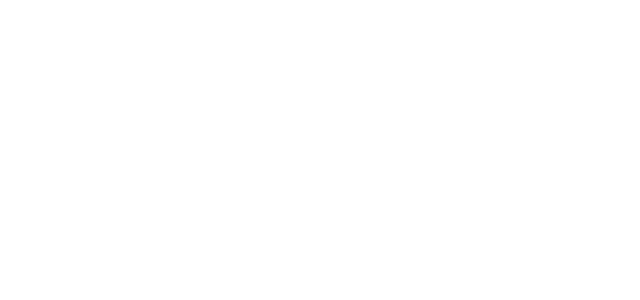
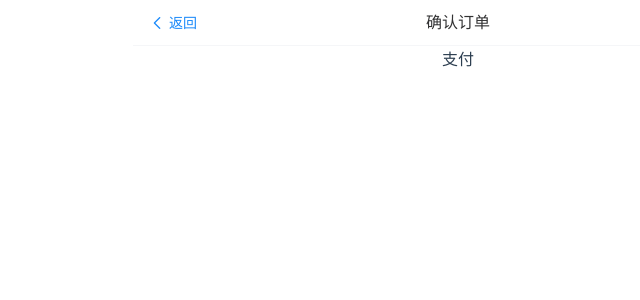
Before and after one commit to FutureWhite/Shopping, a Vue app: page /Home/Order in a window 1280 px wide. Before the commit this address had no page. Shown: the top 300 px of the page, without its empty margins (182-822 px from the left). Built offline with nearby package versions, Linux system fonts and the light colour scheme.

Commit message:
12月22号更改

```diff
--- a/src/common/http.js
+++ b/src/common/http.js
@@ -1,7 +1,7 @@
 import axios from "axios";
 
 const http = axios.create({
-	baseURL: "http://192.168.140.74:8088/",
+	baseURL: "http://192.168.140.74:8080/",
 	timeout: 5000,
 	headers: {},
 });
--- a/src/common/service.js
+++ b/src/common/service.js
@@ -30,3 +30,6 @@
 export const updataAddress = (obj) => {
 	return http.post("updess", obj);
 };
+export const alipay = () => {
+	return http.get("alipay/webPay");
+};
--- a/src/components/Home/Shopping.vue
+++ b/src/components/Home/Shopping.vue
@@ -36,6 +36,7 @@
 				:price="getAllMoney"
 				button-text="提交订单"
 				class="shopping-commit"
+				@click="pay"
 			/>
 		</div>
 	</div>
@@ -59,6 +60,9 @@
 				this.$emit("childrenLenght", res.data.length);
 				this.$store.commit("resShoppingLenght", res.data.length);
 			});
+		},
+		pay() {
+			this.$router.push({ name: "order" });
 		},
 	},
 	created() {
--- /dev/null
+++ b/src/components/Order.vue
@@ -0,0 +1,64 @@
+<template>
+	<div>
+		<div class="order-main-head">
+			<van-nav-bar
+				title="确认订单"
+				left-text="返回"
+				left-arrow
+				@click-left="onClickLeft"
+			>
+			</van-nav-bar>
+		</div>
+		<div class="order-main-address">
+			<div class="order-main-address-son">
+				<div class="order-main-address-son-up"></div>
+				<div class="order-main-address-son-down"></div>
+			</div>
+		</div>
+		<div @click="pay">支付</div>
+		<div class="pay" ref="xxx"></div>
+	</div>
+</template>
+
+<script>
+import { alipay } from "../common/service.js";
+export default {
+	name: "Order",
+	data() {
+		return {
+			list: [],
+		};
+	},
+	methods: {
+		async pay() {
+			const res = await alipay("xxx", 1000, "ccc");
+			// console.log(this.$refs);
+			// console.log(res);
+			this.$refs.xxx.innerHTML = res.data;
+			this.$nextTick(() => {
+				document.forms[0].submit();
+			});
+		},
+	},
+	created() {
+		// showAddress(this.userid).then((res) => {
+		// 	const arr = [];
+		// 	for (let i = 0; i < res.data.length; i++) {
+		// 		let obj = {};
+		// 		obj.id = res.data[i].dz_id;
+		// 		obj.name = res.data[i].user_name;
+		// 		obj.tel = res.data[i].tel;
+		// 		obj.address = res.data[i].dz_name;
+		// 		arr.push(obj);
+		// 	}
+		// 	this.list = arr;
+		// });
+	},
+};
+</script>
+
+<style>
+.pay form {
+	height: 100%;
+}
+</style>
--- a/src/router/index.js
+++ b/src/router/index.js
@@ -12,7 +12,7 @@
 import UpdataAddress from "../components/User/UpdataAddress.vue";
 import DeleteAddress from "../components/User/DeleteAddress.vue";
 import GoodDetail from "../components/Home/Classifications/Detail.vue";
-
+import Order from "../components/Order.vue";
 const routes = [
 	{
 		path: "/",
@@ -65,6 +65,11 @@
 		component: GoodDetail,
 		name: "GoodDetail",
 	},
+	{
+		path: "/Home/Order",
+		component: Order,
+		name: "order",
+	},
 ];
 
 const router = createRouter({
```
